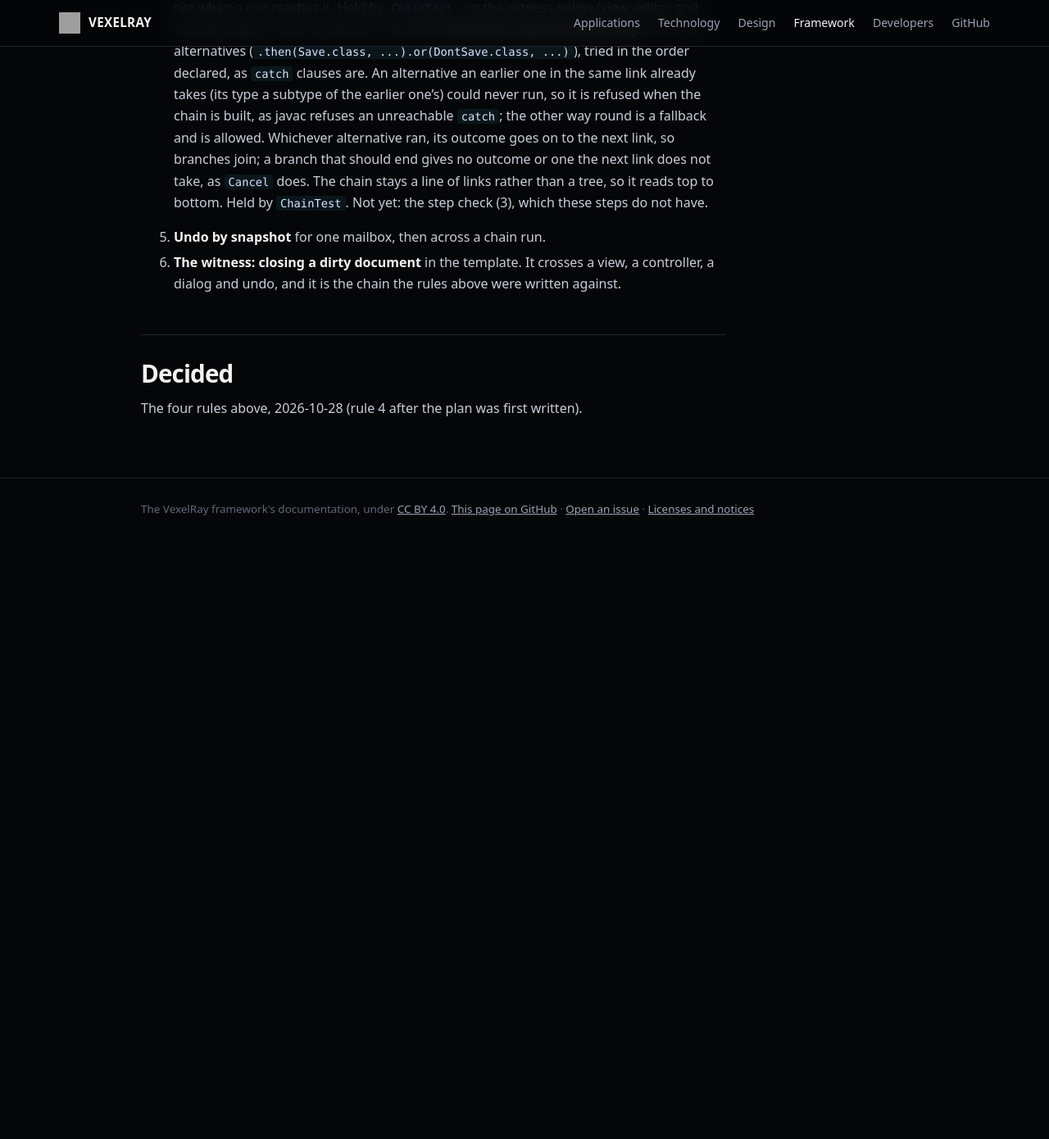
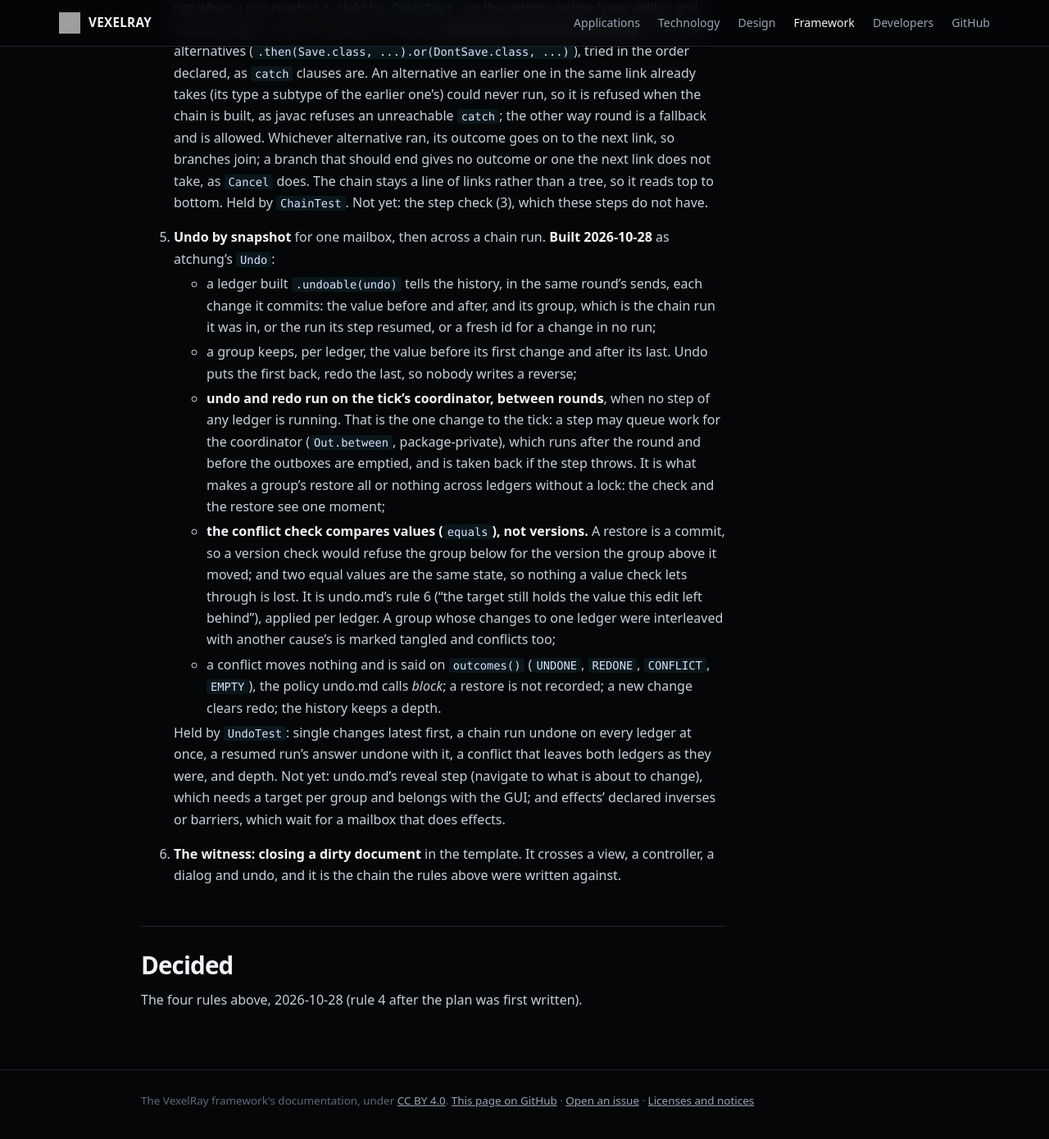
Before and after one commit to sibarum/vexelray-framework, a Jekyll site: the page built from docs/plans/chains.md, in a window 1280 px wide and 1400 px high, scrolled down 6850 px. Shown: the top 1390 px of the window at 82% size. Built offline with Jekyll 4.4.1, drawn with Linux system fonts in a browser that asks for light colours; our own code applies the rules of GitHub Pages for plain Markdown files; before the commit the page ends 7528 px from its top, so only the background shows below that.

Commit message:
Chains plan: step 5 built, as atchung's Undo
Co-Authored-By: Claude Opus 5.5 <noreply@anthropic.com>

```diff
--- a/docs/plans/chains.md
+++ b/docs/plans/chains.md
@@ -217,7 +217,28 @@ Each step lands on its own and leaves the suites green.
    link does not take, as `Cancel` does. The chain stays a line of links rather than a tree, so it reads top to
    bottom. Held by `ChainTest`.
    Not yet: the step check (3), which these steps do not have.
-5. **Undo by snapshot** for one mailbox, then across a chain run.
+5. **Undo by snapshot** for one mailbox, then across a chain run. **Built 2026-10-28** as atchung's `Undo`:
+   - a ledger built `.undoable(undo)` tells the history, in the same round's sends, each change it commits: the value
+     before and after, and its group, which is the chain run it was in, or the run its step resumed, or a fresh id for
+     a change in no run;
+   - a group keeps, per ledger, the value before its first change and after its last. Undo puts the first back, redo
+     the last, so nobody writes a reverse;
+   - **undo and redo run on the tick's coordinator, between rounds**, when no step of any ledger is running. That is
+     the one change to the tick: a step may queue work for the coordinator (`Out.between`, package-private), which runs
+     after the round and before the outboxes are emptied, and is taken back if the step throws. It is what makes a
+     group's restore all or nothing across ledgers without a lock: the check and the restore see one moment;
+   - **the conflict check compares values (`equals`), not versions.** A restore is a commit, so a version check
+     would refuse the group below for the version the group above it moved; and two equal values are the same state,
+     so nothing a value check lets through is lost. It is undo.md's rule 6 ("the target still holds the value this
+     edit left behind"), applied per ledger. A group whose changes to one ledger were interleaved with another cause's
+     is marked tangled and conflicts too;
+   - a conflict moves nothing and is said on `outcomes()` (`UNDONE`, `REDONE`, `CONFLICT`, `EMPTY`), the policy
+     undo.md calls *block*; a restore is not recorded; a new change clears redo; the history keeps a depth.
+
+   Held by `UndoTest`: single changes latest first, a chain run undone on every ledger at once, a resumed run's
+   answer undone with it, a conflict that leaves both ledgers as they were, and depth. Not yet: undo.md's reveal step
+   (navigate to what is about to change), which needs a target per group and belongs with the GUI; and effects'
+   declared inverses or barriers, which wait for a mailbox that does effects.
 6. **The witness: closing a dirty document** in the template. It crosses a view, a controller, a dialog and undo,
    and it is the chain the rules above were written against.
 
```
